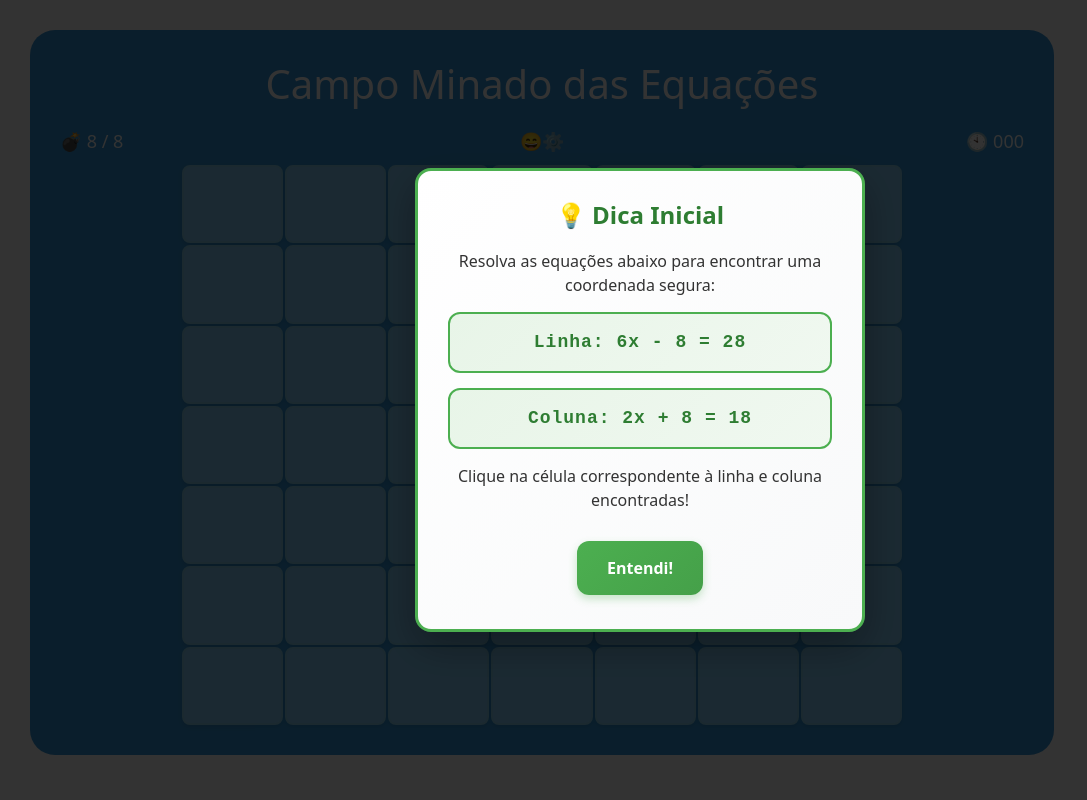
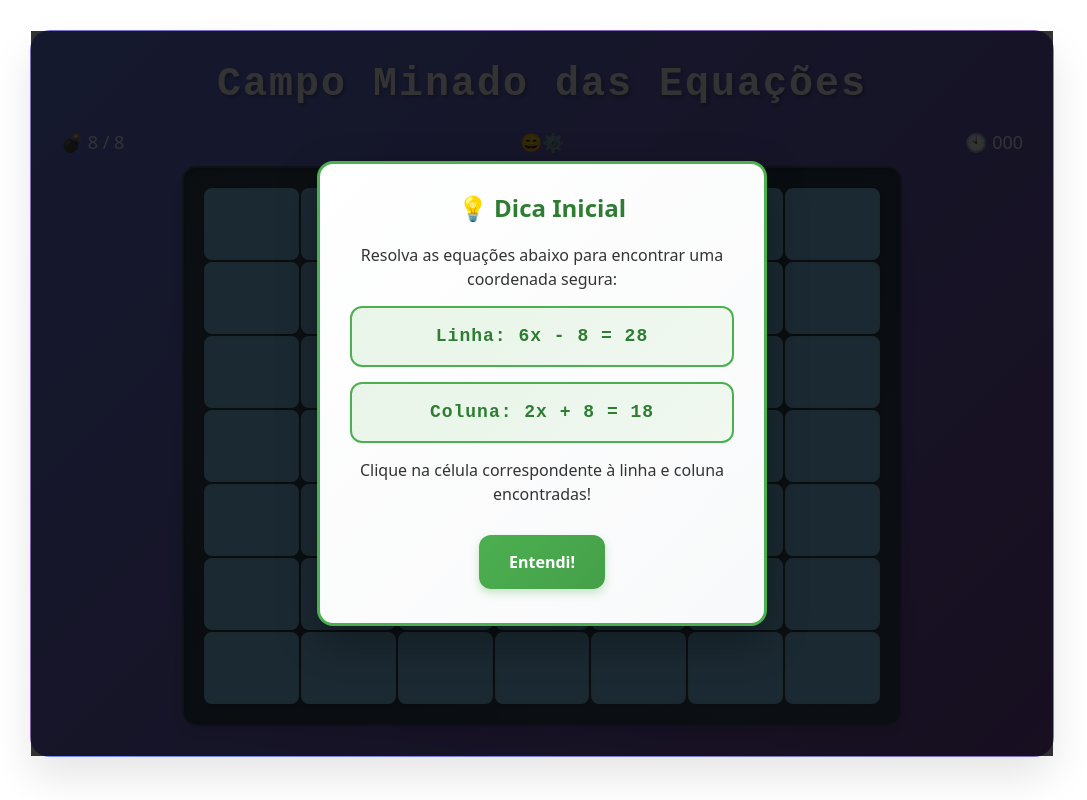
Before and after one commit to IgorMozetic/campo-minado-pem, a React app: page / in a window 1280 px wide. Shown: the whole page, without its empty margins (0-1087 px from the left). Built offline with nearby package versions, Linux system fonts and the light colour scheme.

Commit message:
style: improve game interface

```diff
--- a/public/common.css
+++ b/public/common.css
@@ -1,4 +1,5 @@
 @charset "utf-8";
+@import url('https://fonts.googleapis.com/css2?family=Orbitron:wght@400;700;900&family=Roboto:wght@300;400;500&display=swap');
 
 /* Initialization */
 * {
--- a/src/AppStyle.js
+++ b/src/AppStyle.js
@@ -1,17 +1,26 @@
 import styled from "styled-components";
 
 export const Wrapper = styled.div`
-  background-color: #3498db;
-  border-radius: 25px;
+  background: linear-gradient(135deg, #667eea 0%, #764ba2 100%);
+  border-radius: 20px;
   color: white;
   display: inline-block;
   padding: 30px;
   margin: 30px;
   width: 80%;
   height: 90%;
+  box-shadow: 0 20px 40px rgba(0, 0, 0, 0.1);
+  border: 1px solid rgba(255, 255, 255, 0.1);
+  backdrop-filter: blur(10px);
 `;
 
 export const Title = styled.h1`
   text-align: center;
   height: 5%;
+  font-family: 'Orbitron', monospace;
+  font-weight: 700;
+  font-size: 2.5rem;
+  text-shadow: 2px 2px 4px rgba(0, 0, 0, 0.3);
+  letter-spacing: 2px;
+  margin-bottom: 20px;
 `;
--- a/src/components/board/BoardStyle.js
+++ b/src/components/board/BoardStyle.js
@@ -10,4 +10,32 @@ export const Wrapper = styled.div`
   width: 90vw;
   height: 70vh;
   max-width: 90vh;
+  background: linear-gradient(145deg, #2c3e50 0%, #34495e 100%);
+  border-radius: 15px;
+  padding: 20px;
+  box-shadow:
+    inset 0 2px 4px rgba(0, 0, 0, 0.2),
+    0 8px 16px rgba(0, 0, 0, 0.1);
+  border: 2px solid rgba(255, 255, 255, 0.1);
+  position: relative;
+  overflow: hidden;
+
+  &::before {
+    content: '';
+    position: absolute;
+    top: 0;
+    left: 0;
+    right: 0;
+    bottom: 0;
+    background-image:
+      radial-gradient(circle at 25% 25%, rgba(255, 255, 255, 0.1) 0%, transparent 50%),
+      radial-gradient(circle at 75% 75%, rgba(255, 255, 255, 0.05) 0%, transparent 50%);
+    pointer-events: none;
+    z-index: 0;
+  }
+
+  & > * {
+    position: relative;
+    z-index: 1;
+  }
 `;
```
